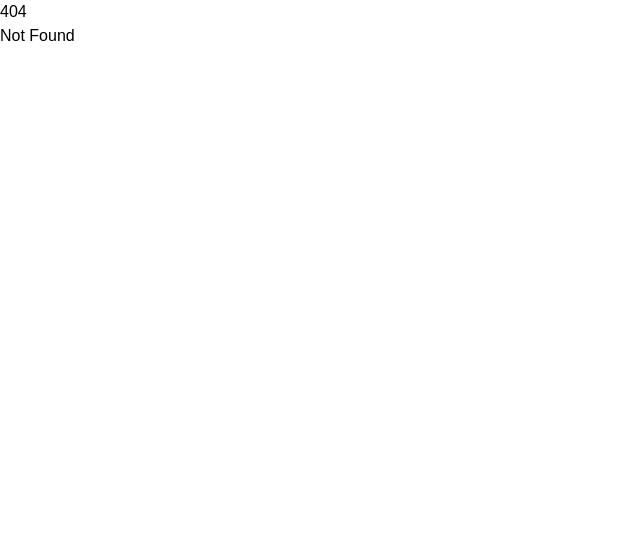
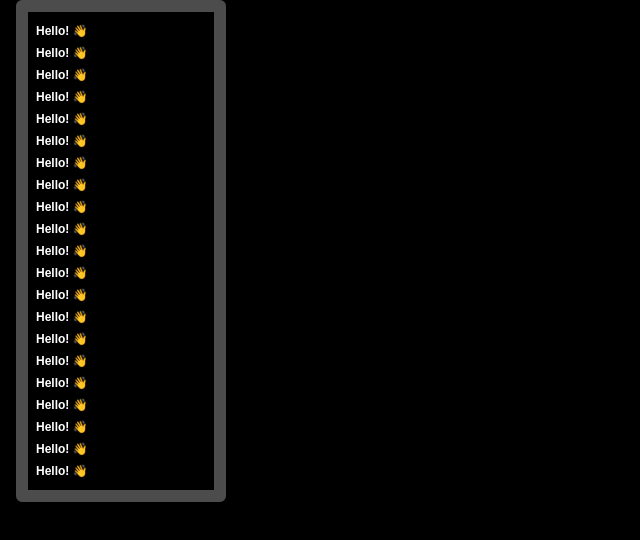
Before and after one commit to ELginas/blueskim, a SvelteKit app: page /test/popover in a window 1280 px wide. Before the commit this address had no page. Shown: the top 540 px of the page, without its empty margins (0-640 px from the left). Built offline with nearby package versions, Linux system fonts and the light colour scheme.

Commit message:
very clean popover logic

```diff
--- a/src/app.css
+++ b/src/app.css
@@ -75,6 +75,14 @@ body {
     -ms-user-select: none;
     user-select: none;
   }
+
+  .btn {
+    @apply px-2 py-1 text-white font-semibold text-base/base bg-background border border-border rounded-md;
+  }
+
+  .input {
+    @apply bg-background border border-border text-white text-base/base font-semibold px-2 py-1 rounded-md focus:outline outline-white;
+  }
 }
 
 @layer base {
--- a/src/lib/components/ScrollArea.svelte
+++ b/src/lib/components/ScrollArea.svelte
@@ -1,5 +1,18 @@
 <script>
-  const { class: klass, children } = $props();
+  let {
+    offsetWidth = $bindable(),
+    offsetHeight = $bindable(),
+    class: klass,
+    style = "",
+    children,
+  } = $props();
 </script>
 
-<div class={["overflow-auto", klass]}>{@render children?.()}</div>
+<div
+  bind:offsetWidth
+  bind:offsetHeight
+  class={["overflow-auto", klass]}
+  {style}
+>
+  {@render children?.()}
+</div>
--- /dev/null
+++ b/src/lib/useContextMenu.js
@@ -0,0 +1,11 @@
+export const contextMenu = (node, fn) => {
+  const handleContextMenu = (e) => {
+    fn(e.clientX, e.clientY);
+    e.preventDefault();
+  };
+
+  node.addEventListener("contextmenu", handleContextMenu);
+  return () => {
+    node.removeEventListener("contextmenu", handleContextMenu);
+  };
+};
--- a/src/routes/test/mask-offset/+page.svelte
+++ b/src/routes/test/mask-offset/+page.svelte
@@ -13,14 +13,9 @@
     <ServerImage id="1" classImage="rounded-full" pings={count + 100} />
   {/if}
   <div class="flex gap-1">
-    <input
-      class="bg-background border border-border text-white text-base/base font-semibold px-2 py-1 rounded-md focus:outline outline-white"
-      type="number"
-      bind:value={count}
-    />
-    <button
-      class="px-2 py-1 text-white font-semibold text-base/base bg-background border border-border rounded-md"
-      onclick={() => (visible = !visible)}>{visible ? "Hide" : "Show"}</button
+    <input class="input" type="number" bind:value={count} />
+    <button class="btn" onclick={() => (visible = !visible)}
+      >{visible ? "Hide" : "Show"}</button
     >
   </div>
 </div>
--- /dev/null
+++ b/src/routes/test/popover/+page.svelte
@@ -0,0 +1,69 @@
+<script>
+  import ScrollArea from "$lib/components/ScrollArea.svelte";
+  import { contextMenu } from "$lib/useContextMenu";
+
+  let directionX = 0;
+  let directionY = -1;
+
+  let targetX = $state(121);
+  let targetY = $state(121);
+
+  let screenHeight = $state();
+  let screenWidth = $state();
+  let maxHeight = $derived(screenHeight - 20);
+
+  // Must be reactive because max-height style change happen after $derived.by for both popovers
+  // causing offsetHeight (for instance) to be not yet updated
+  let offsetWidth = $state();
+  let offsetHeight = $state();
+
+  // Quite cool is that recalculations happen very rerely and quite efficiently
+  let popoverX = $derived.by(() => {
+    const initialX = targetX - (offsetWidth * (1 - directionX)) / 2;
+    // Technically could make it shorter with clamp() but whatever in this case :D
+    if (initialX <= 0) {
+      return 0;
+    }
+    const rightEdge = initialX + offsetWidth;
+    if (rightEdge >= screenWidth) {
+      return screenWidth - offsetWidth;
+    }
+    return initialX;
+  });
+  let popoverY = $derived.by(() => {
+    const initialY = targetY - (offsetHeight * (1 - directionY)) / 2;
+    if (initialY <= 0) {
+      return 0;
+    }
+    const bottomEdge = initialY + offsetHeight;
+    if (bottomEdge >= screenHeight) {
+      return screenHeight - offsetHeight;
+    }
+    return initialY;
+  });
+</script>
+
+<svelte:window bind:innerHeight={screenHeight} bind:innerWidth={screenWidth} />
+
+{#snippet popover()}
+  <ScrollArea
+    bind:offsetWidth
+    bind:offsetHeight
+    class="absolute w-[210px] bg-background p-2 border-12 border-border rounded-md flex flex-col"
+    style="left: {popoverX}px; top: {popoverY}px; max-height: {maxHeight}px;"
+  >
+    {#each [...Array(21)] as _}
+      <span class="text-white text-base/base font-semibold py-1">Hello! 👋</span
+      >
+    {/each}
+  </ScrollArea>
+{/snippet}
+
+{@render popover()}
+<div
+  class="h-full bg-background"
+  use:contextMenu={(x, y) => {
+    targetX = x;
+    targetY = y;
+  }}
+></div>
```
